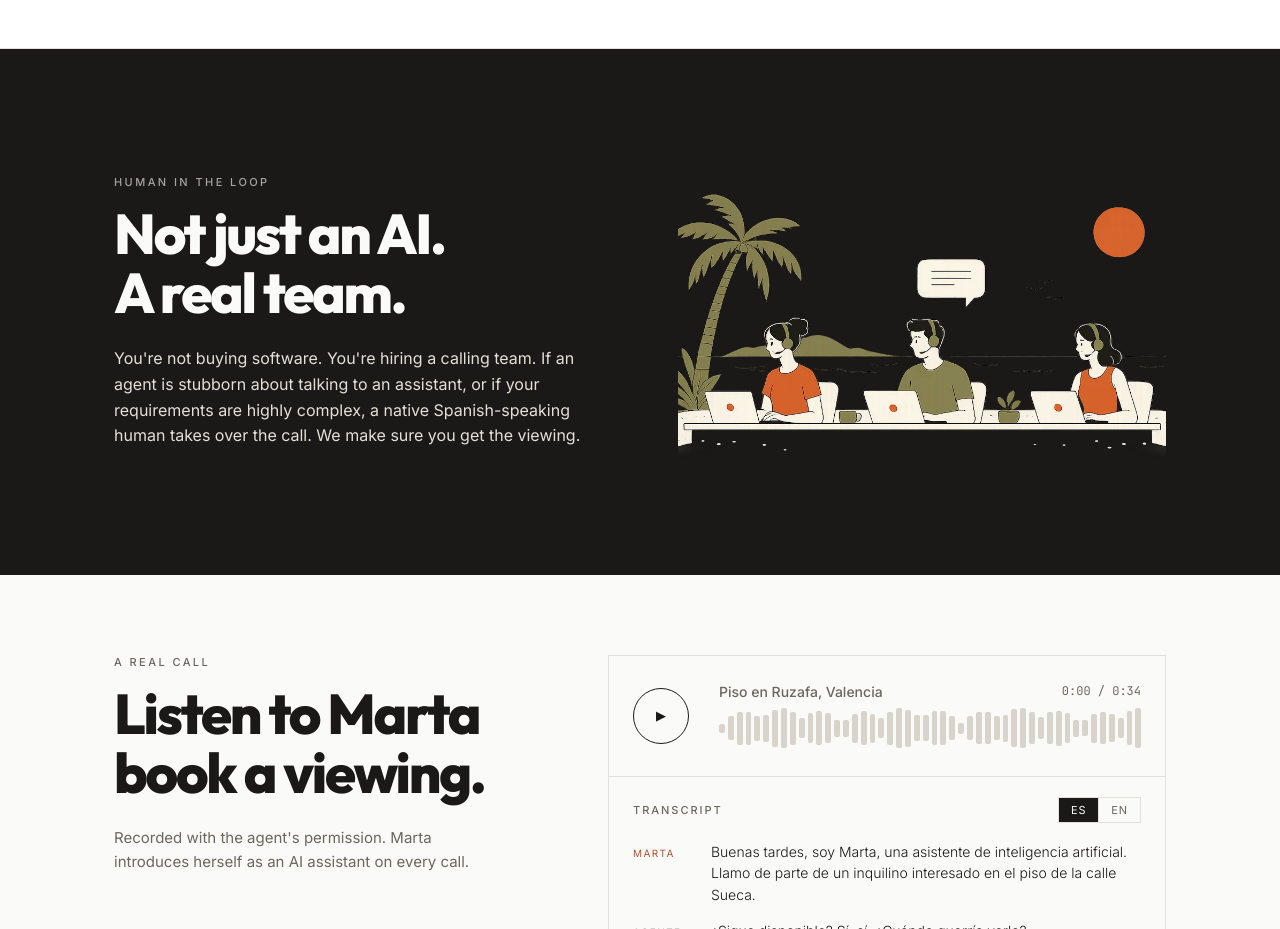
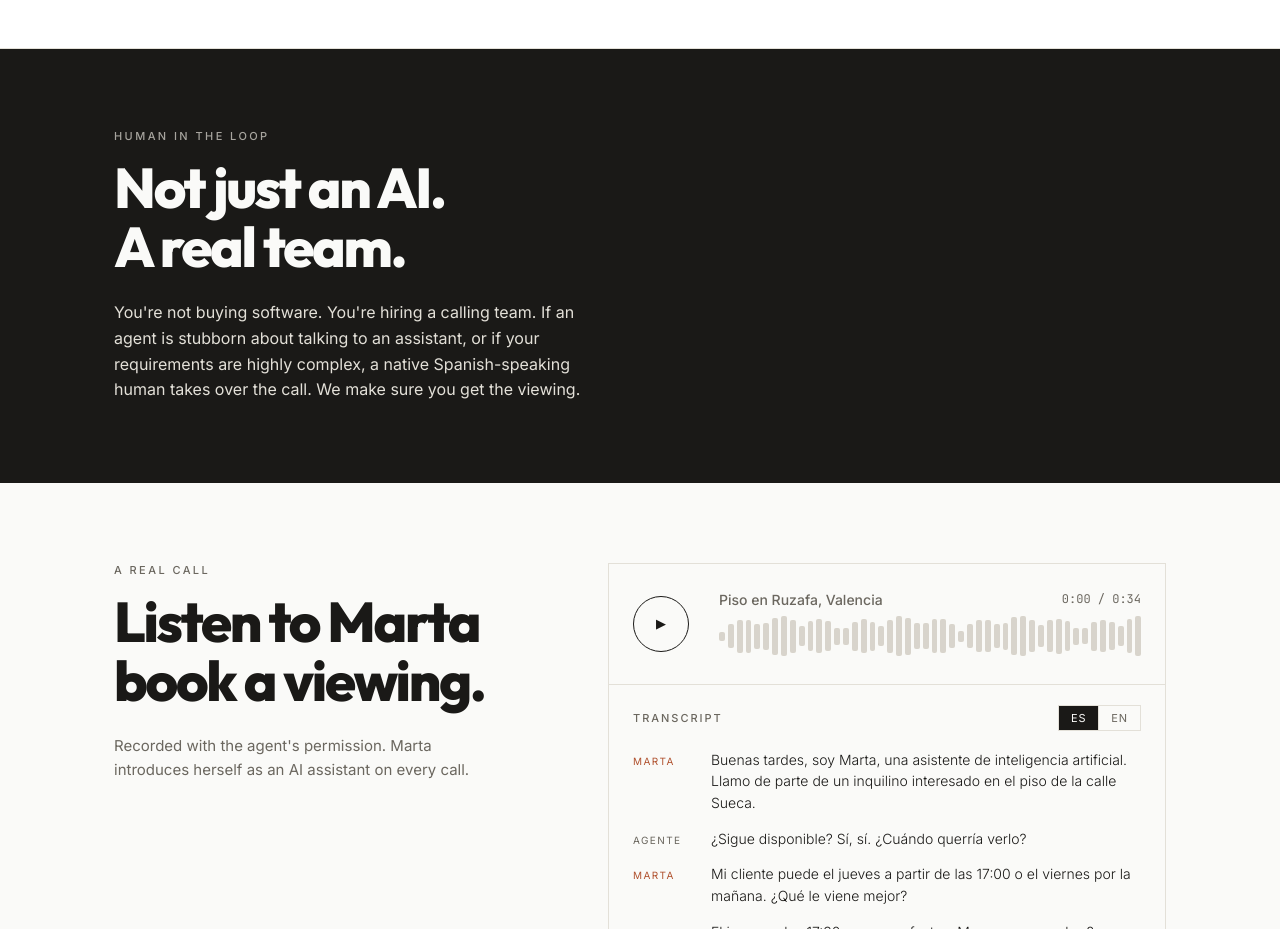
Before and after one commit to rocket-hen/marta-landing, an Astro site: page / in a window 1280 px wide. Shown: the part 1860-2789 px from the top of the page. Built offline with nearby package versions, Linux system fonts and the light colour scheme; Astro itself is replaced by a stand-in of ours.

Commit message:
Remove team illustration from Human Team section
Claude Design source dropped the image, section is now text-only single column.

```diff
--- a/src/components/HumanTeam.astro
+++ b/src/components/HumanTeam.astro
@@ -11,16 +11,6 @@
 				talking to an assistant, or if your requirements are highly complex, a native
 				Spanish-speaking human takes over the call. We make sure you get the viewing.
 			</p>
-		</div>
-		<div class="reveal image-col" style="transition-delay: 0.15s;">
-			<img
-				src="/team-calling.webp"
-				alt="Illustration of the Marta calling team wearing headsets at their desks"
-				width="1024"
-				height="683"
-				loading="lazy"
-				decoding="async"
-			/>
 		</div>
 	</div>
 </section>
@@ -73,18 +63,4 @@
 		max-width: 480px;
 		text-wrap: pretty;
 	}
-
-	.image-col {
-		flex: 1 1 380px;
-		min-width: 300px;
-	}
-
-	.image-col :global(img) {
-		display: block;
-		width: 100%;
-		height: auto;
-		aspect-ratio: 4 / 3;
-		object-fit: cover;
-		border-radius: 12px;
-	}
 </style>
```
Also changed, not shown: public/team-calling.webp (deleted).
